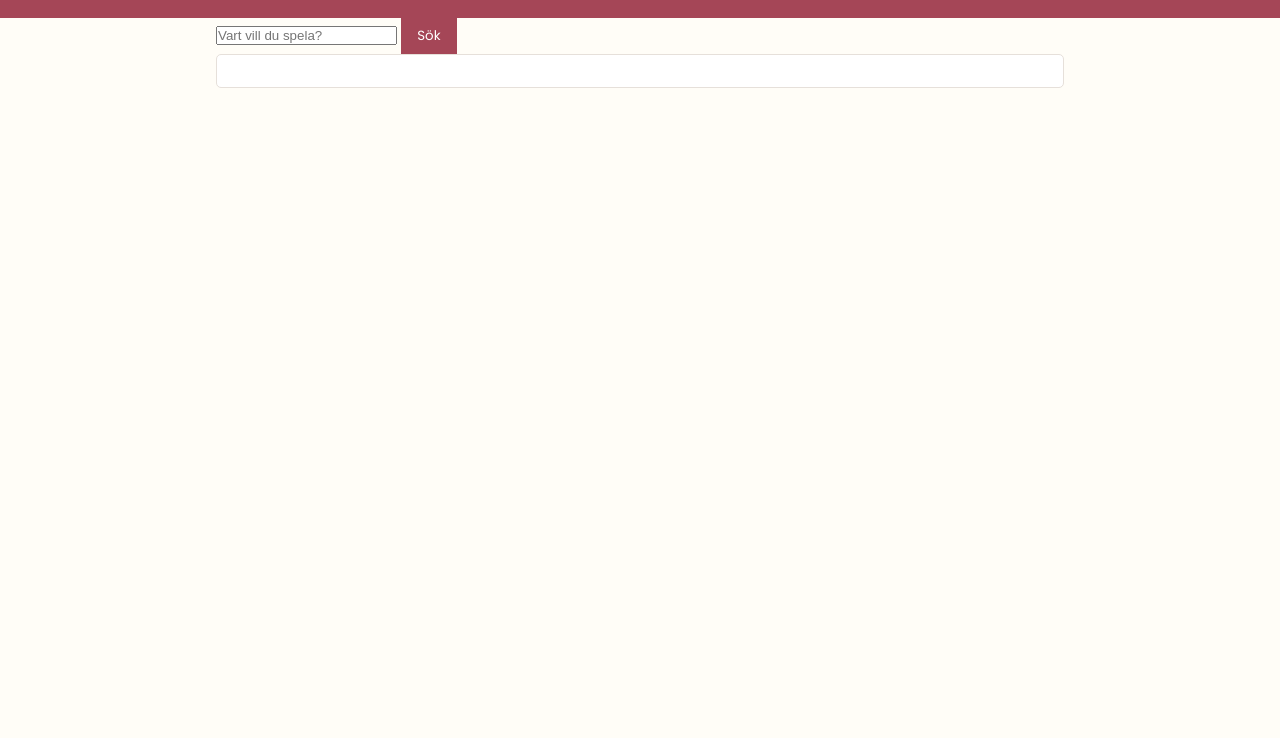
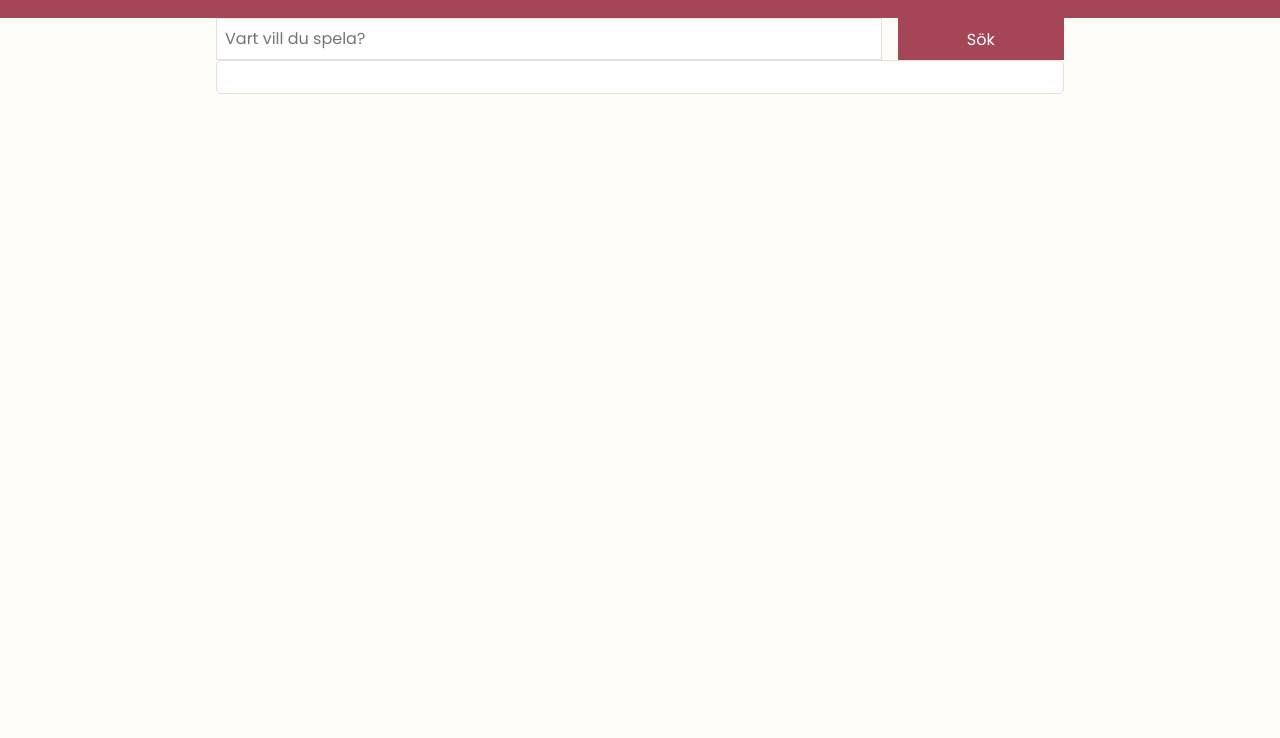
Before and after one commit to Punttt/vite-solsving, a website built with Vite: page index.html in a window 1280 px wide. Shown: the part 62-800 px from the top of the page. Built offline with nearby package versions, Linux system fonts and the light colour scheme.

Commit message:
lägger till grid för forms

```diff
--- a/index.html
+++ b/index.html
@@ -15,7 +15,7 @@
     </header>
     <main>
       <div class="container">
-        <form id="locationForm">
+        <form id="locationForm" class="search-form">
           <input type="text" id="locationInput" placeholder="Vart vill du spela?" required>
           <button type="submit" class="btn">Sök</button>
         </form>
--- a/src/scss/_components.scss
+++ b/src/scss/_components.scss
@@ -8,6 +8,7 @@
     text-align: center;
     font-family: inherit;
     cursor: pointer;
+    font-size: 1rem;
 
     background-color: base.$color-primary;
     color: base.$color-font-light;
@@ -18,6 +19,26 @@
 }
 
 // Forms
+input,
+select,
+textarea {
+    font: inherit;
+    padding: 0.5rem;
+    font-size: 1rem;
+    border: none;
+}
+
+input{
+    border: 1px solid base.$color-border;
+}
+
+// Search-forms
+.search-form{
+    display: grid;
+    grid-template-columns: 4fr 1fr;
+    width: 100%;
+    gap: 1rem;
+}
 
 // Cards
 .card {
```
